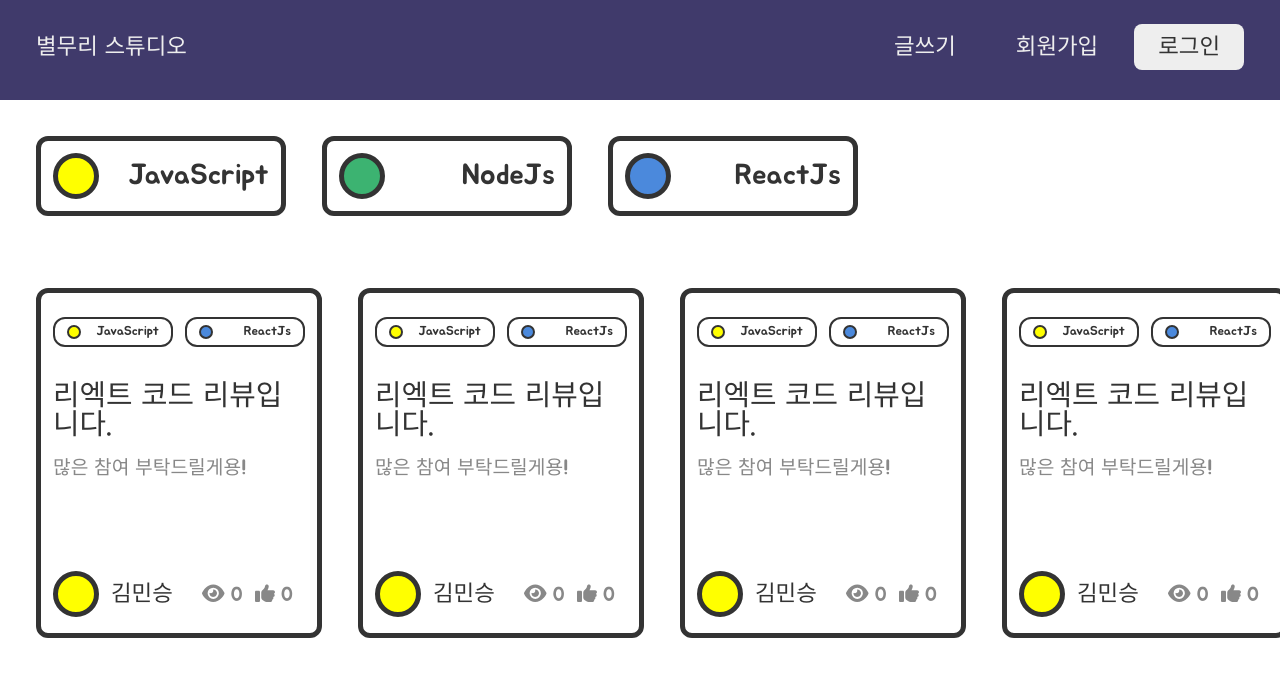
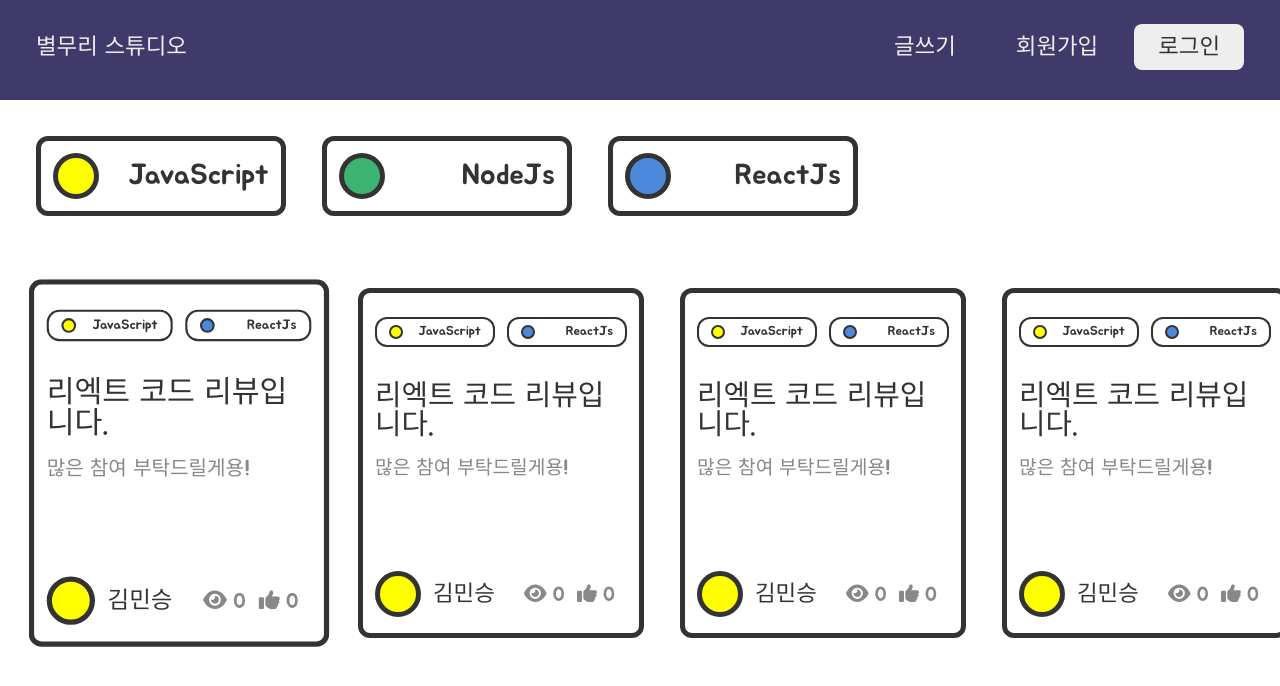
Before and after one commit to helloworld442/code-review-mono-repo, a React (Vite) app: page / in a window 1280 px wide. In both pictures the pointer is over the item 179 px from the left and 963 px from the top of the page. Shown: the part 500-1186 px from the top of the page. Built offline with nearby package versions, Linux system fonts and the light colour scheme.

Commit message:
feat : feat review item scale #12

```diff
--- a/src/features/review/component/ReviewItem.scss
+++ b/src/features/review/component/ReviewItem.scss
@@ -6,6 +6,11 @@
   box-sizing: border-box;
   border: 5px solid #333;
   border-radius: 12px;
+  transition: all 0.5s ease-in-out;
+
+  &:hover {
+    transform: scale(1.05);
+  }
 }
 
 .review-item-tag {
```
